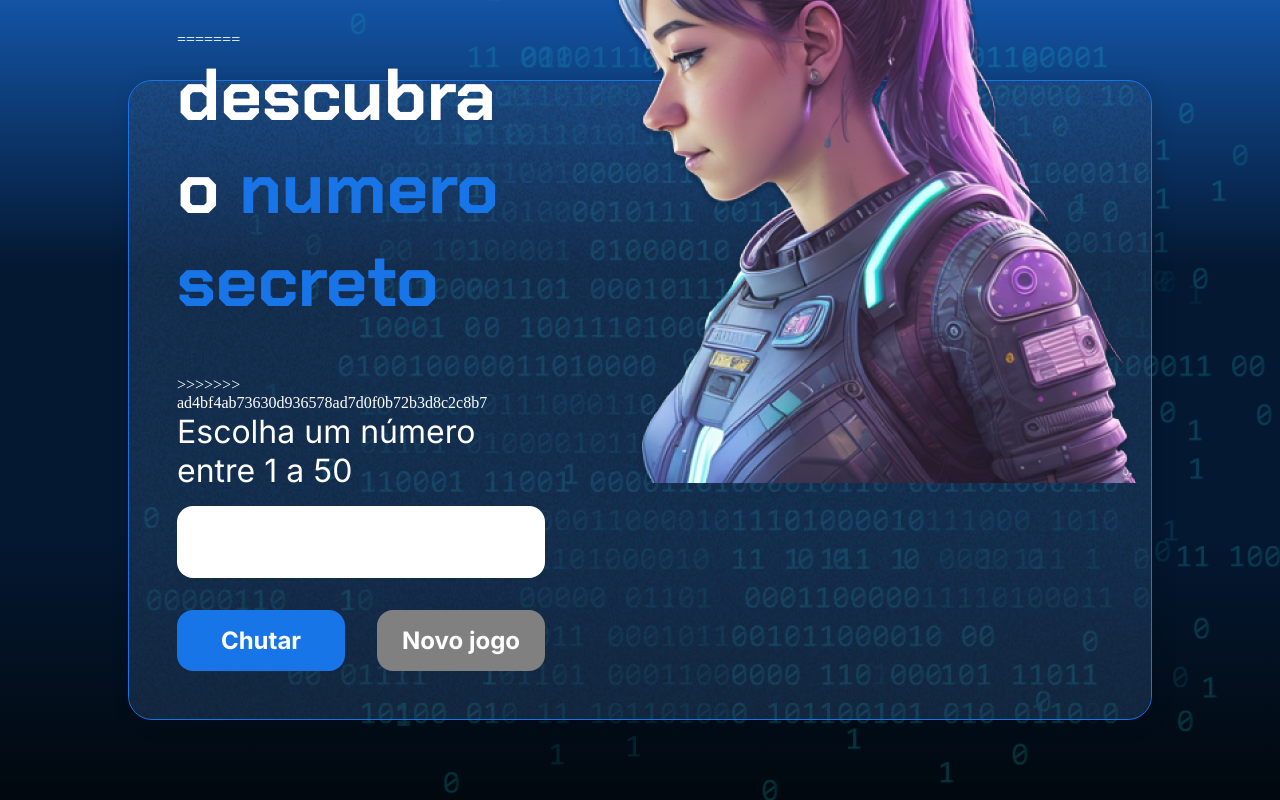
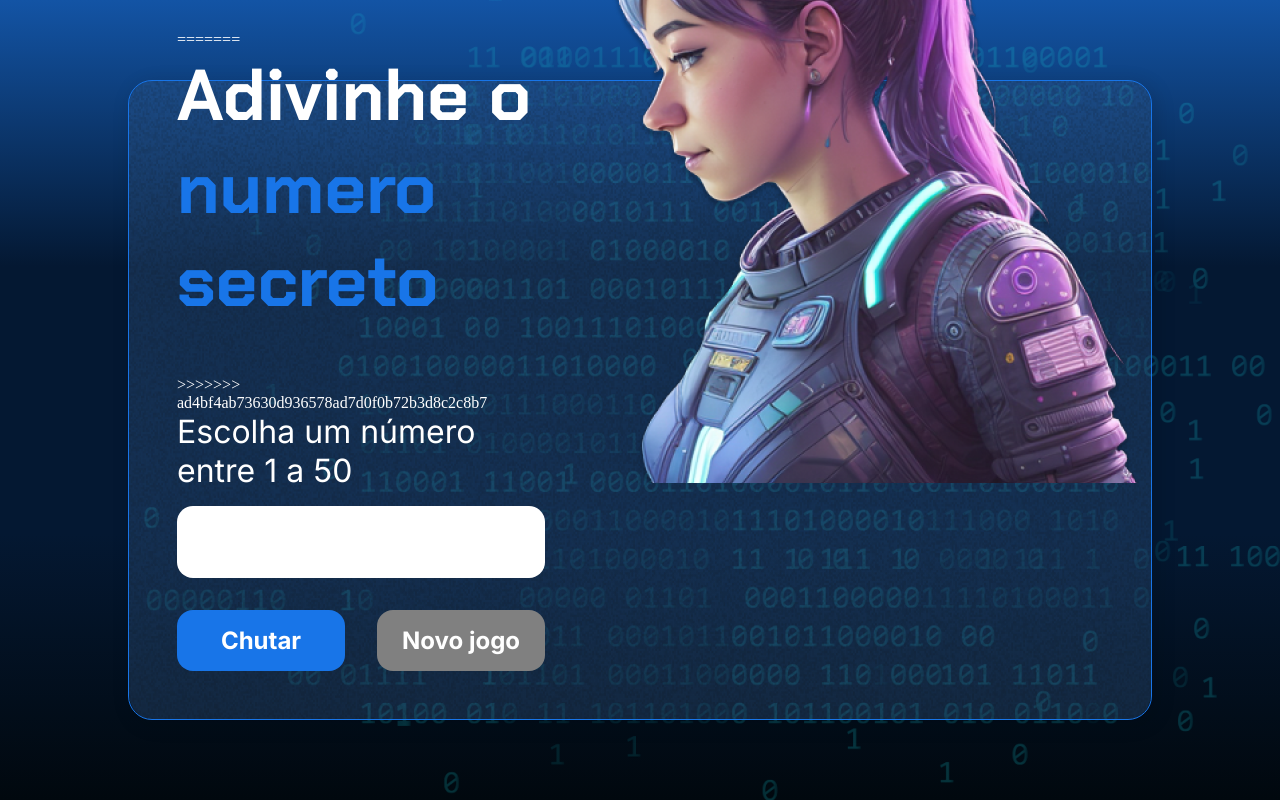
Before and after one commit to amandadasilvasantos2951-arch/numero-secreto, a plain HTML site: page 3386-git-github-projeto_inicial/index.html in a window 1280 px wide. Drawn offline with Linux system fonts and the light colour scheme; a script that the page names is missing.

Commit message:
Mudanças no titulo e gitignore

```diff
--- a/3386-git-github-projeto_inicial/index.html
+++ b/3386-git-github-projeto_inicial/index.html
@@ -20,9 +20,9 @@
             <div class="container__informacoes">
                 <div class="container__texto">
 <<<<<<< HEAD
-                    <h1> Descubra o <span class="container__texto-azul">numero secreto</span></h1>
+                    <h1> Adivinhe o <span class="container__texto-azul">numero secreto</span></h1>
 =======
-                    <h1>descubra o <span class="container__texto-azul">numero secreto</span></h1>
+                    <h1> Adivinhe o <span class="container__texto-azul">numero secreto</span></h1>
 >>>>>>> ad4bf4ab73630d936578ad7d0f0b72b3d8c2c8b7
                     <p class="texto__paragrafo">Escolha um número entre 1 a 50</p>
                 </div>
```
